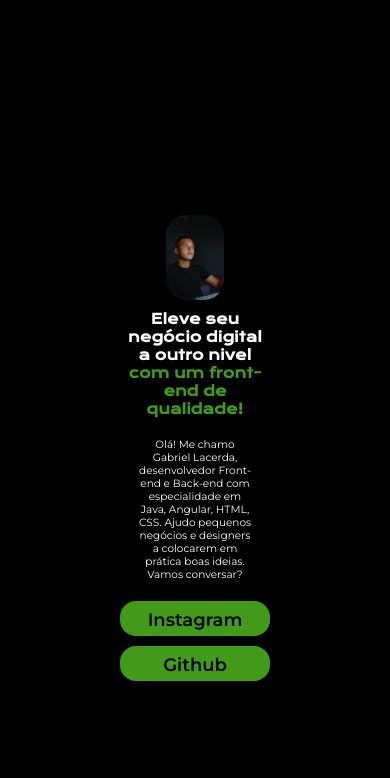
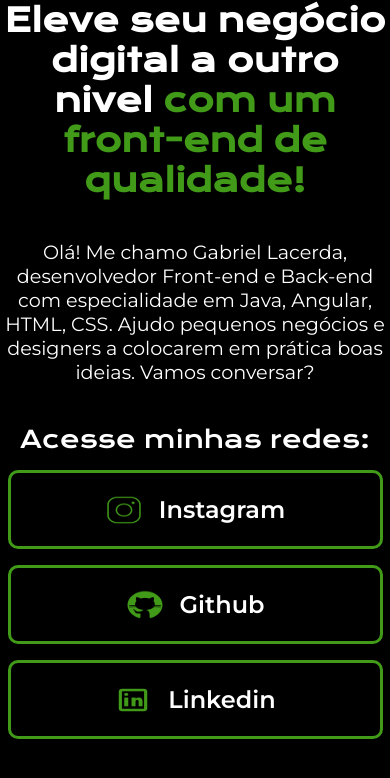
Before and after one commit to GabrielPKTN/portfolio.github.io, a plain HTML site: page index.html in a window 390 px wide. Drawn offline with nearby package versions, Linux system fonts and the light colour scheme.

Commit message:
Responsividade atualizada, layout do botão alterado, botão linkedin adicionado

```diff
--- a/index.html
+++ b/index.html
@@ -17,14 +17,21 @@
                 Olá! Me chamo Gabriel Lacerda, desenvolvedor Front-end e Back-end com especialidade em Java, Angular, HTML, CSS. Ajudo pequenos negócios e designers a colocarem em prática boas ideias. Vamos conversar?
             </p>
             <div class="links">
+                <h2 class="subtitulo_links">Acesse minhas redes:</h2>
                 <a href="https://www.instagram.com/adrecal_dev/" class="link_do_botao">
+                    <img src="./img/instagram.png" alt="logo do instagram">
                     Instagram
                 </a>
                 <a href="https://github.com/GabrielPKTN" class="link_do_botao">
+                    <img src="./img/github.png" alt="logo do github">
                     Github
                 </a>
+                <a href="https://www.linkedin.com/in/gabriellacerda1005/" class="link_do_botao">
+                    <img src="./img/linkedin.png" alt="logo do linkedin">
+                    Linkedin
+                </a>
             </div>
-    </section>
+        </section>
         <img src="./img/foto.jpg" alt="foto_do_portfolio" class="foto">
     </main>
     <footer></footer>
--- a/style.css
+++ b/style.css
@@ -13,57 +13,68 @@ body{
     color: white;
 }
 
-main.apresentacao{
+.apresentacao{
     margin: 8% 15%;
     display: flex;
     align-items: center;
     justify-content: space-between;
 }
 
-section.apresentacao_de_conteudo{
+.apresentacao_de_conteudo{
     width: 36.9vw;
     display: flex;
     flex-direction: column;
     gap: 40px;
 }
 
-h1.titulo{
+.titulo{
     font-size: 49px;
     font-family: "Krona One", sans-serif;
 }
 
-p.paragrafo_da_apresentacao{
+.paragrafo_da_apresentacao{
     font-size: 30px;
     font-family: "Montserrat", sans-serif;
 }
 
-strong.destaque_do_titulo{
+.destaque_do_titulo{
     color: #419b18;
 }
 
-div.links{
-    display: flex;
-    justify-content: space-between;
-
+.subtitulo_links {
+    font-family: "Krona One", sans-serif;
+    font-weight: 400;
+    font-size: 24px ;
 }
 
-a.link_do_botao{
-    background-color: #419b18;
-    border-radius: 16px;
-    width: 230px;
+.links{
+    display: flex;
+    flex-direction: column;
+    gap: 24px;
+    align-items: center;
+}
+
+.link_do_botao{
+    display: flex;
+    justify-content: center;
+    gap: 16px;
+    border: 3px solid #419b18;
+    border-radius: 10px;
+    width: 375px;
     height: 79px;
     text-align: center;
     font-size: 24px;
     padding: 21.5px;
     text-decoration: none;
-    color: black;
+    color: #FFFFFF;
     font-family: "Montserrat", sans-serif;
     font-weight: 600;
     object-fit: cover;
 }
 
-img{
-    max-width: 60vw;
+.foto{
+    margin: 50px;
+    max-width: 100%;
     max-height: 60vh;
     width: auto;
     height: auto;
@@ -84,44 +95,44 @@ img{
     }
 }
 
-@media screen and (max-width: 1150px){
-    main.apresentacao{
-        min-height: 100vh;
-        flex-direction: column-reverse;
-        justify-content: center;
+@media screen and (max-width: 1000px){
+
+    .foto {
+        display: none;
     }
-    section.apresentacao_de_conteudo{
+
+    body {
+        display: flex;
         flex-direction: column;
-        gap: 20px;
-        max-width: 90%;
-        margin: 0 auto;
     }
-    h1.titulo{
-        font-size: 14px;
+
+    .apresentacao {
+        margin: 0;
+    }
+
+    .apresentacao_de_conteudo {
+        width: 100vw;
+        height: 100%;
+    }
+
+    .titulo {
+        font-size: 2rem;
+        width: 100vw;
+        max-height: 100%;
         text-align: center;
     }
-    p.paragrafo_da_apresentacao{
-        font-size: 10.5px;
-        max-width: 80%;
+
+    .paragrafo_da_apresentacao {
+        font-size: 1.2rem;
+        width: 100vw;
+        max-height: 100%;
         text-align: center;
-        margin: 0 auto;
-    }
-    div.links{
-        flex-direction: column;
-        gap: 10px;
-        align-items: center;
-    }
-    a.link_do_botao{
-        font-size: 18px;
-        width: 150px;
-        height: 35px;
-        padding: 8px;
-    }
-    img.foto{
-        width: 15vw;
-        height: auto;
-        height: 10vh;
-        object-fit: cover;
     }
 
+    .links {
+        align-items: center;
+        flex-direction: column;
+        gap: 16px;
+
+    }
 }
```
Also changed, not shown: img/github.png (added), img/instagram.png (added), img/linkedin.png (added).
